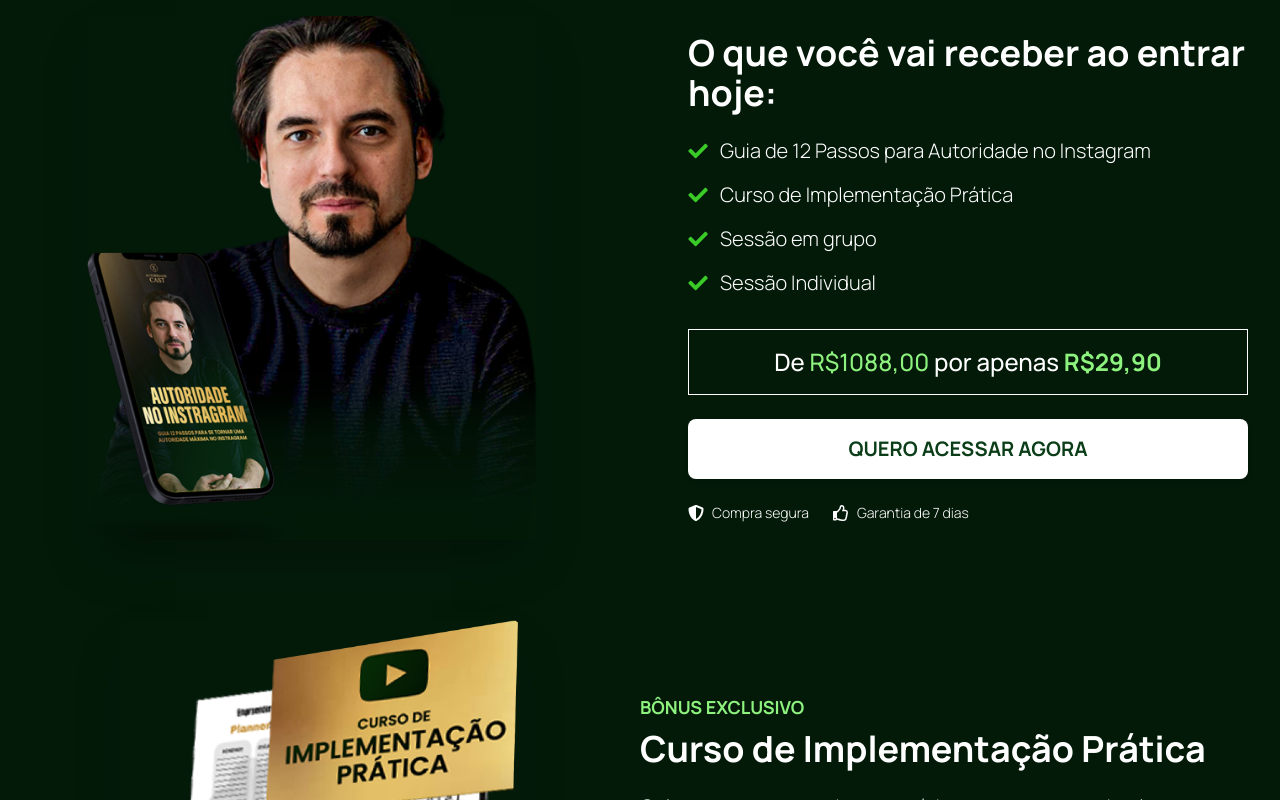
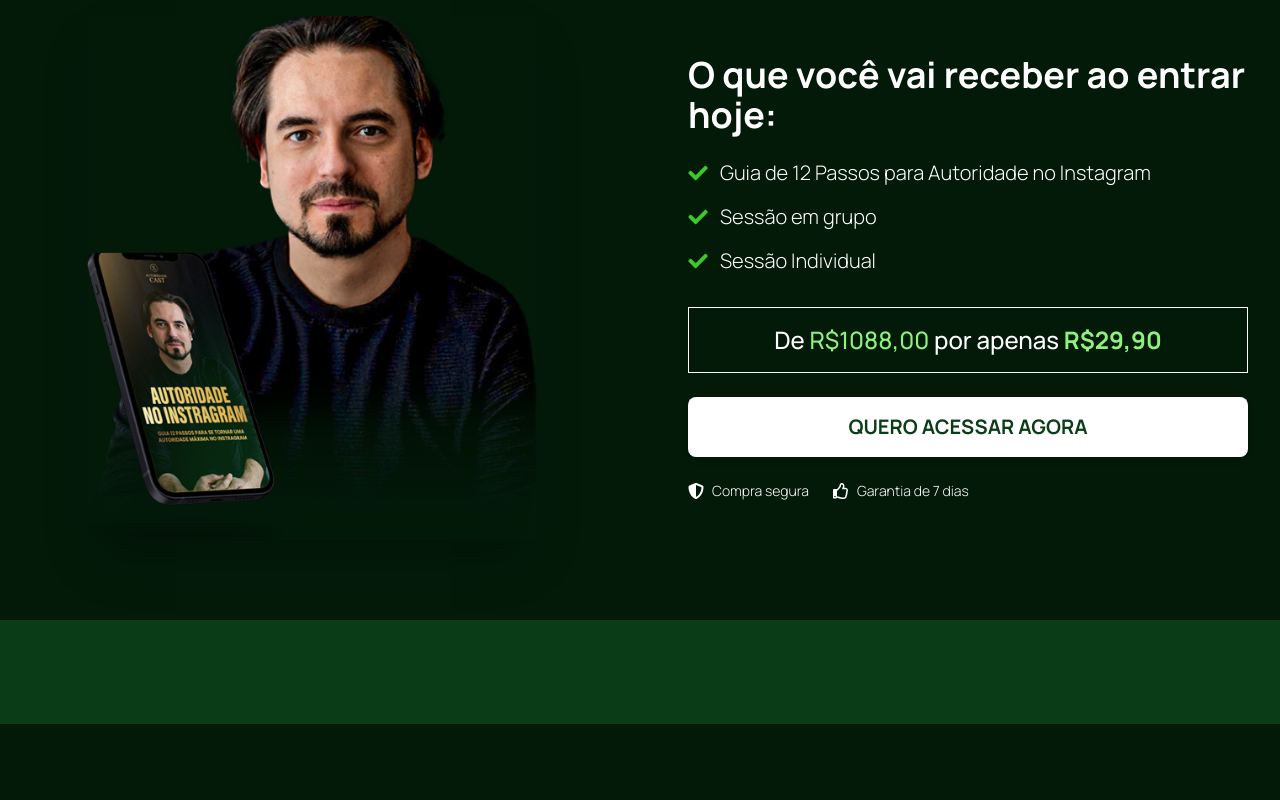
Before and after one commit to JuhDomingues/Paulo-LP-2, a Next.js app: page / in a window 1280 px wide. Shown: the part 2140-2940 px from the top of the page. Built offline with nearby package versions, Linux system fonts and the light colour scheme.

Commit message:
refactor: Ajusta ordem de checkpoints e destaca bônus

```diff
--- a/src/app/components/SectionTwelve.tsx
+++ b/src/app/components/SectionTwelve.tsx
@@ -46,7 +46,6 @@ export default function SectionTwelve() {
                     >
                         {[
                             "Guia de 12 Passos para Autoridade no Instagram",
-                            "Curso de Implementação Prática",
                             "Sessão em grupo",
                             "Sessão Individual",
                         ].map((text, index) => (
--- a/src/app/components/SellingInfo.tsx
+++ b/src/app/components/SellingInfo.tsx
@@ -31,9 +31,9 @@ export default function SellingInfo() {
                         <div className="space-y-4">
                             {[
                                 "Acesso completo ao Guia de 12 Passos",
-                                "Curso de Implementação Prática",
                                 "Sessão em grupo",
-                                "Sessão Individual"
+                                "Sessão Individual",
+                                "Curso de Implementação Prática"
                             ].map((text, index) => (
                                 <div key={index} className="flex items-center gap-3">
                                     <Image className="w-5 h-5" src={GreenCheck} alt="check" />
--- a/src/app/page.tsx
+++ b/src/app/page.tsx
@@ -122,8 +122,8 @@ export default function Home() {
       <MainSection></MainSection>
       <SectionCheck></SectionCheck>
       <SectionTwelve></SectionTwelve>
+      <div className="bg-[#135E26] animate-pulse lg:h-[104px] h-[24px] w-[100%] lg:mb-[160px] mb-[80px]"></div>
       <BonusCourse></BonusCourse>
-
       <div className="bg-[#135E26] animate-pulse lg:h-[104px] h-[24px] w-[100%] lg:mb-[160px] mb-[80px]"></div>
 
       <ProblemNumbers></ProblemNumbers>
```
